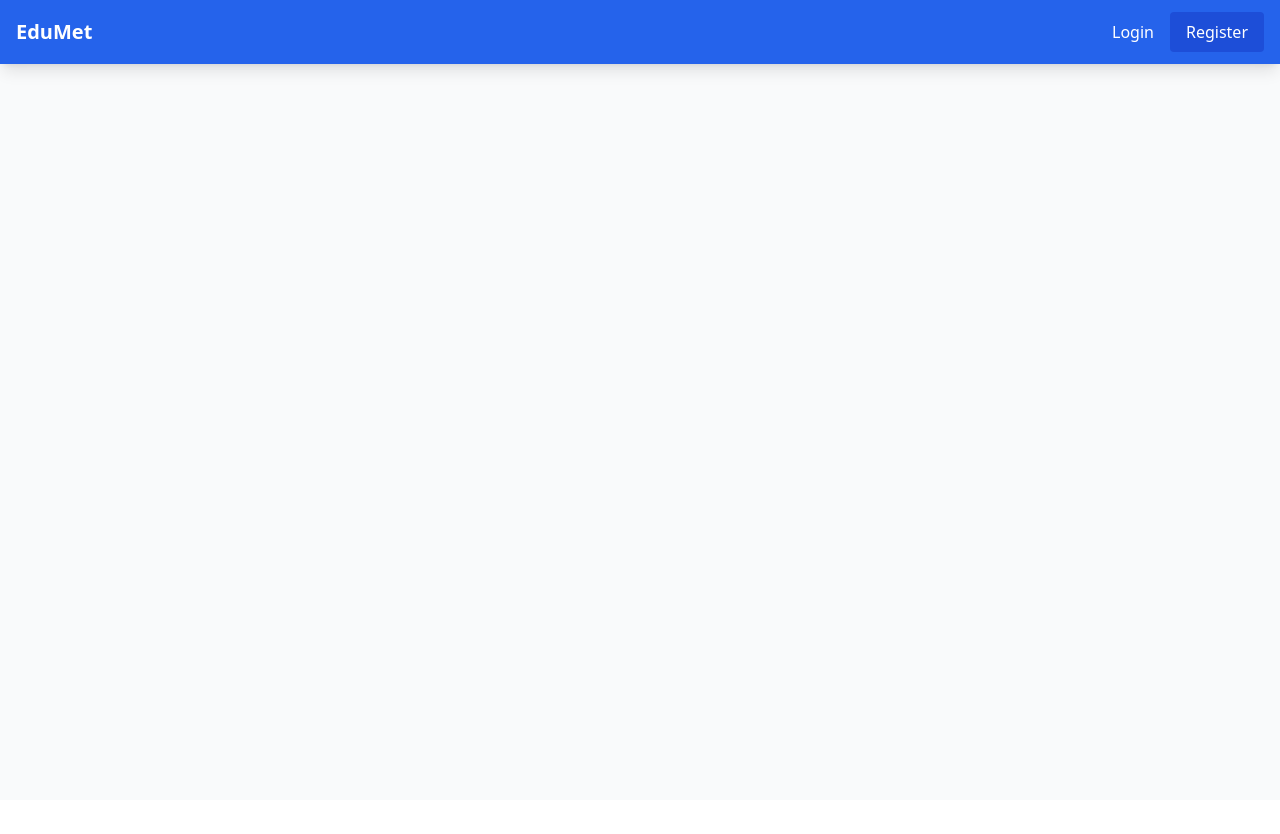
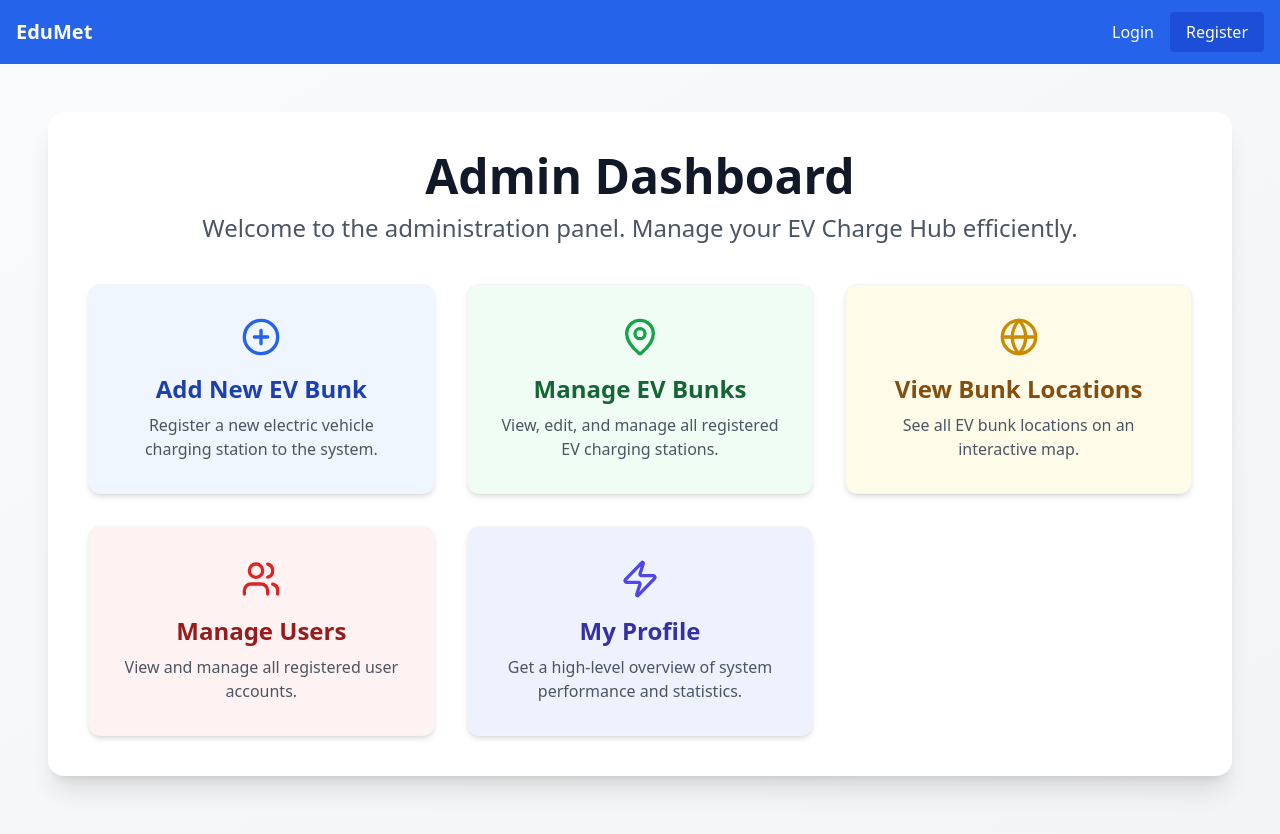
Before and after one commit to Shrishabayari/edumeet, a React (Create React App) app in the folder edumeet/client/: page /admin/dashboard in a window 1280 px wide. Shown: the top 834 px of the page. Before the commit the page ends 800 px from the top, so only its background shows below. Built offline with nearby package versions, Linux system fonts and the light colour scheme.

Commit message:
initial commit

```diff
--- a/edumeet/client/src/App.js
+++ b/edumeet/client/src/App.js
@@ -5,6 +5,7 @@ import Navbar from './components/navbar';
 import Home from './components/home';
  import AdminLogin from './pages/Admin/AdminLogin';
  import AdminRegister from './pages/Admin/AdminRegister';
+ import AdminDashboard from './pages/Admin/AdminDashboard';
 function App() {
   return (
     <AuthProvider>
@@ -16,6 +17,7 @@ function App() {
               <Route path="/" element={<Home />} />
               <Route path="/admin/login" element={<AdminLogin />} />
               <Route path="/admin/register" element={<AdminRegister />} />
+              <Route path="/admin/dashboard" element={<AdminDashboard />} />
             </Routes>
           </main>
         </div>
--- /dev/null
+++ b/edumeet/client/src/pages/Admin/AdminDashboard.js
@@ -0,0 +1,99 @@
+import React from "react";
+import { useNavigate } from 'react-router-dom';
+import { PlusCircle, MapPin, Users, Globe, Zap } from 'lucide-react'; // Importing icons from lucide-react
+const AdminDashboard = () => {
+  const navigate = useNavigate();
+
+  // Array of dashboard items with their details
+  const dashboardItems = [
+    {
+      title: "Add New EV Bunk",
+      description: "Register a new electric vehicle charging station to the system.",
+      icon: <PlusCircle className="w-10 h-10 text-blue-600 group-hover:text transition-colors duration-300" />,
+      bgColor: "bg-blue-50",
+      hoverBg: "bg-blue-600",
+      textColor: "text-blue-800",
+      path: "/admin/add-bunk",
+    },
+    {
+      title: "Manage EV Bunks",
+      description: "View, edit, and manage all registered EV charging stations.",
+      icon: <MapPin className="w-10 h-10 text-green-600 group-hover:text transition-colors duration-300" />,
+      bgColor: "bg-green-50",
+      hoverBg: "bg-green-600",
+      textColor: "text-green-800",
+      path: "/admin/view-bunks",
+    },
+    {
+      title: "View Bunk Locations",
+      description: "See all EV bunk locations on an interactive map.",
+      icon: <Globe className="w-10 h-10 text-yellow-600 group-hover:text transition-colors duration-300" />,
+      bgColor: "bg-yellow-50",
+      hoverBg: "bg-yellow-600",
+      textColor: "text-yellow-800",
+      path: "/admin/view-bunk-locations",
+    },
+    {
+      title: "Manage Users",
+      description: "View and manage all registered user accounts.",
+      icon: <Users className="w-10 h-10 text-red-600 group-hover:text transition-colors duration-300" />,
+      bgColor: "bg-red-50",
+      hoverBg: "bg-red-600",
+      textColor: "text-red-800",
+      path: "/admin/registered-users",
+    },
+    {
+      title: "My Profile",
+      description: "Get a high-level overview of system performance and statistics.",
+      icon: <Zap className="w-10 h-10 text-indigo-600 group-hover:text transition-colors duration-300" />,
+      bgColor: "bg-indigo-50",
+      hoverBg: "bg-indigo-400",
+      textColor: "text-indigo-800",
+      path: "/admin/my-profile", // Example path, adjust as needed
+    },
+  ];
+
+  return (
+    <div>
+      <div className="min-h-screen bg-gradient-to-br from-gray-50 to-gray-100 p-6 sm:p-10 lg:p-12">
+        <div className="max-w-7xl mx-auto bg-white rounded-2xl shadow-xl p-8 lg:p-10">
+          {/* Header Section */}
+          <div className="mb-10 text-center">
+            <h1 className="text-4xl font-extrabold text-gray-900 mb-3 lg:text-5xl">Admin Dashboard</h1>
+            <p className="text-xl text-gray-600 lg:text-2xl">
+              Welcome to the administration panel. Manage your EV Charge Hub efficiently.
+            </p>
+          </div>
+
+          {/* Grid of Dashboard Cards */}
+          <div className="grid grid-cols-1 md:grid-cols-2 lg:grid-cols-3 gap-6 lg:gap-8">
+            {dashboardItems.map((item, index) => (
+              <button
+                key={index}
+                onClick={() => navigate(item.path)}
+                className={`group flex flex-col items-center text-center p-8 rounded-xl shadow-md transition-all duration-300 transform hover:scale-105 hover:shadow-lg
+                  ${item.bgColor} hover:${item.hoverBg}
+                  border border-gray-100
+                `}
+              >
+                <div className="mb-4">
+                  {item.icon}
+                </div>
+                {/* Removed transition-colors from h2 */}
+                <h2 className={`text-2xl font-bold mb-2 group-hover:text ${item.textColor}`}>
+                  {item.title}
+                </h2>
+                {/* Removed transition-colors from p */}
+                <p className="text-gray-600 group-hover:text text-base">
+                  {item.description}
+                </p>
+              </button>
+            ))}
+          </div>
+        </div>
+      </div>
+    </div>
+  );
+};
+
+export default AdminDashboard;
```
